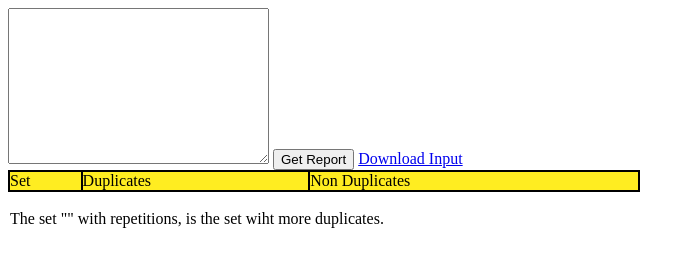
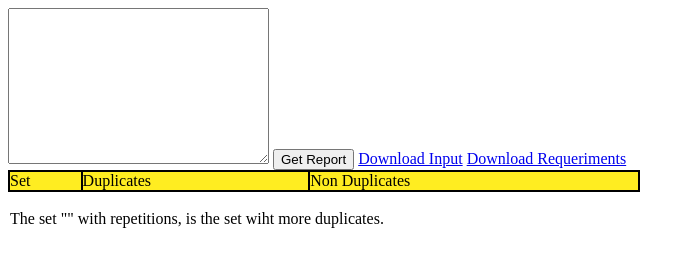
Before and after one commit to Tecnologer/ncr_test, a plain HTML site: page index.html in a window 1280 px wide. Shown: the whole page, without its empty margins (0-695 px from the left). Drawn offline with Linux system fonts and the light colour scheme.

Commit message:
First commit

```diff
--- a/index.html
+++ b/index.html
@@ -24,6 +24,7 @@
 <textarea id="inputTextArea" cols="30" rows="10"></textarea>
 <button id="btnGetReport">Get Report</button>
 <a href="input.txt" download="input.txt">Download Input</a>
+<a href="NCR Software Engineer Qualification Test - Duplicates.pdf" download="input.txt">Download Requeriments</a>
 <table id="requeriment_b" cellpadding="0" cellspacing="0" width="50%">
 	<thead>
 		<tr>
```
Also changed, not shown: 1 other file.
